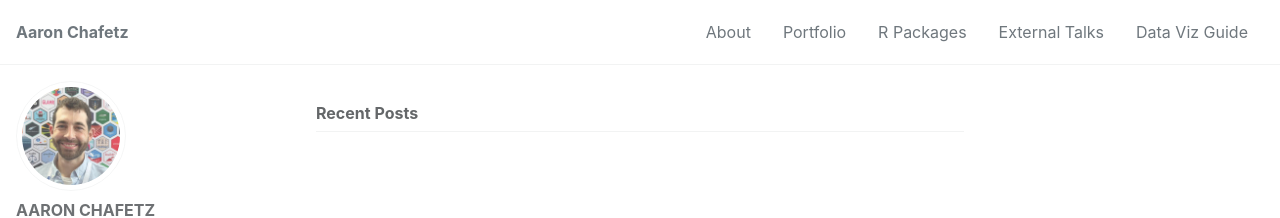
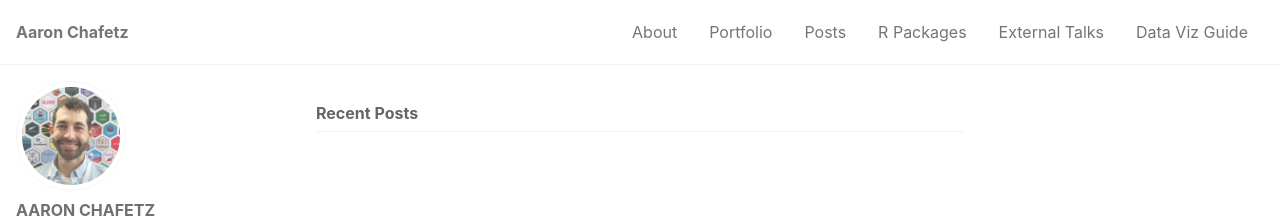
Before and after one commit to achafetz/achafetz.github.io, a Jekyll site: the page built from index.html, in a window 1280 px wide. Shown: the top 218 px of the page. Built offline with Jekyll 4.4.1, drawn with Linux system fonts in a browser that asks for light colours; cached includes are drawn as plain includes; the list of posts is cut into pages by our own code.

Commit message:
feat: add post section to yml

```diff
--- a/_data/navigation.yml
+++ b/_data/navigation.yml
@@ -3,6 +3,8 @@ main:
     url: /about/
   - title: "Portfolio"
     url: /portfolio
+  - title: "Posts"
+    url: "/posts"
   - title: "R Packages"
     url: https://usaid-oha-si.r-universe.dev/packages
   - title: "External Talks"
```
